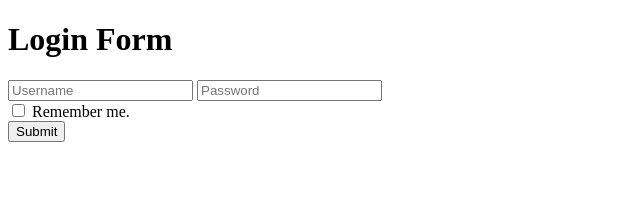
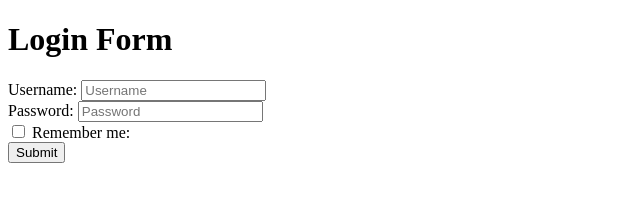
Before and after one commit to acciojob/remember-me-login-form-gauravdwivedi111, a website: page main.html in a window 1280 px wide. Shown: the whole page, without its empty margins (0-640 px from the left). Drawn offline with Linux system fonts and the light colour scheme.

Commit message:
created a submission

```diff
--- a/main.html
+++ b/main.html
@@ -10,18 +10,27 @@
 	<h1>Login Form</h1>
 
     <form id="login-form">
+        <label for="username">Username:</label>
         <input type="text" id="username" placeholder="Username" required>
+
+        <br>
+
+        <label for="password">Password:</label>
         <input type="password" id="password" placeholder="Password" required>
 
-        <div class="checkbox-container">
-            <input type="checkbox" id="checkbox">
-            <label for="checkbox">Remember me.</label>
-        </div>
+        <br>
 
-        <button type="submit" id="submit">Submit</button>
+        <input type="checkbox" id="checkbox">
+        <label for="checkbox">Remember me:</label>
+
+        <br>
+
+        <input type="submit" id="submit" value="Submit">
     </form>
 
     <button id="existing" style="display: none;">Login as existing user</button>
+
+
 	<!-- the entire body must be written by student -->
     <script type="text/javascript" src="./script.js">
 </script>
```
